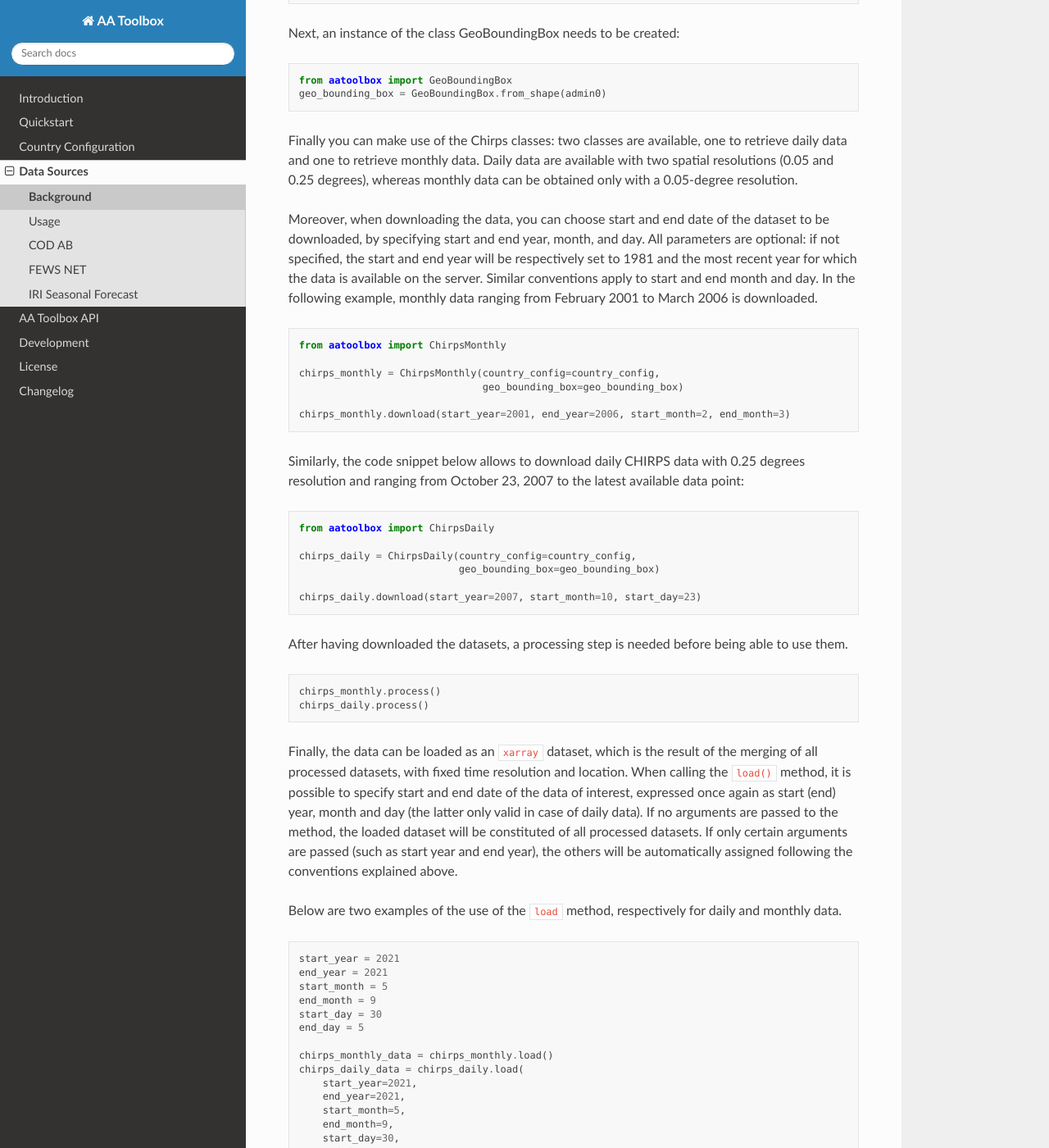
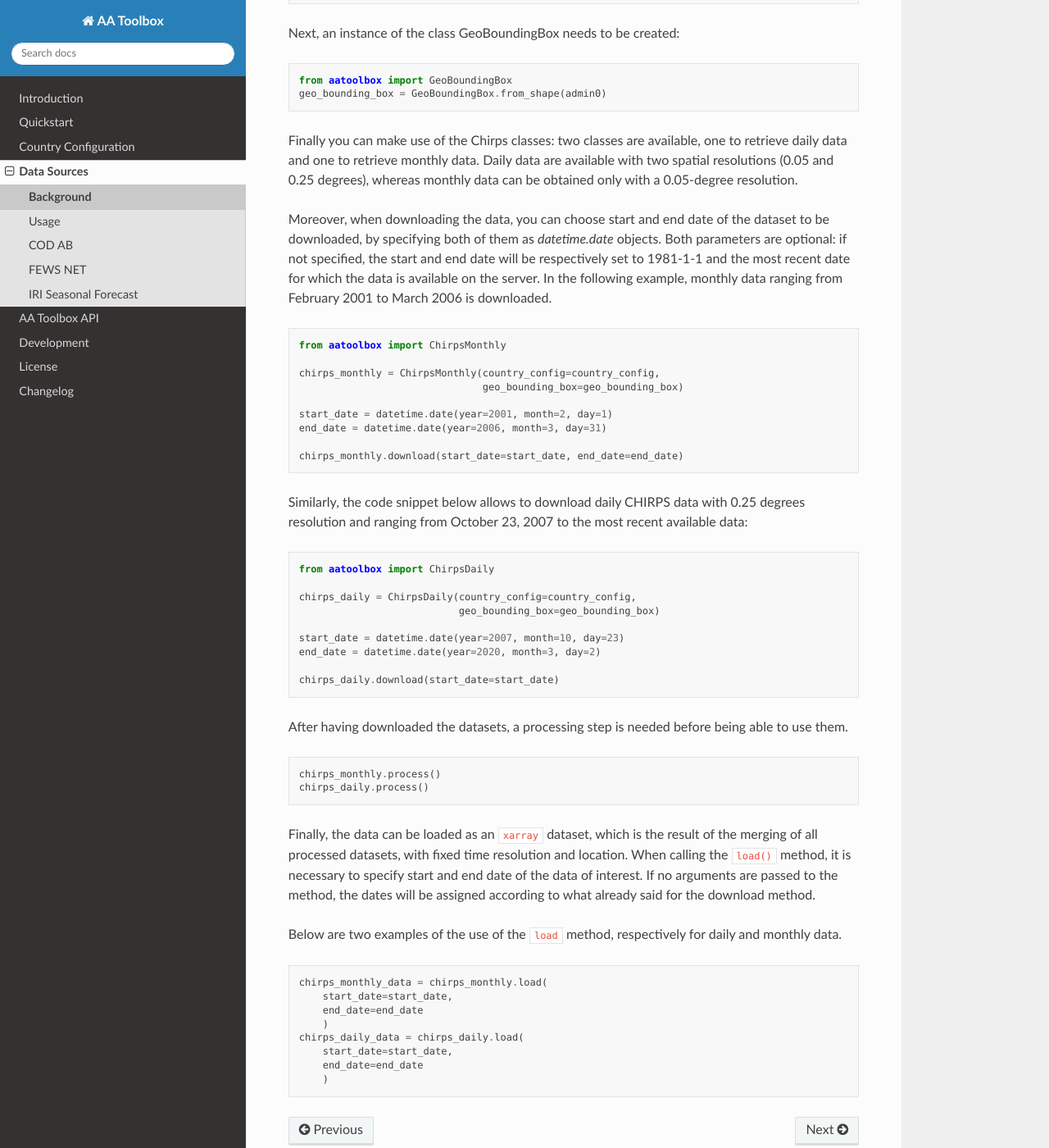
Before and after one commit to OCHA-DAP/ocha-anticipy, a Sphinx documentation site: the page built from docs/source/datasources/chirps.rst, in a window 1280 px wide and 1400 px high, scrolled down 993 px. Shown: the whole window at 82% size. Built offline with Sphinx 7.4.7 and the Read the Docs theme 2.0.0, drawn with Linux system fonts in a browser that asks for light colours.

Commit message:
update docs and docstrings

```diff
--- a/docs/source/datasources/chirps.rst
+++ b/docs/source/datasources/chirps.rst
@@ -62,11 +62,10 @@ data are available with two spatial resolutions (0.05 and 0.25 degrees),
 whereas monthly data can be obtained only with a 0.05-degree resolution.
 
 Moreover, when downloading the data, you can choose start and end date
-of the dataset to be downloaded, by specifying start and end year, month,
-and day. All parameters are optional: if not specified, the start
-and end year will be respectively set to 1981 and the most recent year
-for which the data is available on the server. Similar conventions
-apply to start and end month and day. In the following example, monthly
+of the dataset to be downloaded, by specifying both of them as `datetime.date`
+objects. Both parameters are optional: if not specified, the start and end
+date will be respectively set to 1981-1-1 and the most recent date for which
+the data is available on the server. In the following example, monthly
 data ranging from February 2001 to March 2006 is downloaded.
 
 .. code-block:: python
@@ -76,10 +75,14 @@ data ranging from February 2001 to March 2006 is downloaded.
     chirps_monthly = ChirpsMonthly(country_config=country_config,
                                    geo_bounding_box=geo_bounding_box)
 
-    chirps_monthly.download(start_year=2001, end_year=2006, start_month=2, end_month=3)
+    start_date = datetime.date(year=2001, month=2, day=1)
+    end_date = datetime.date(year=2006, month=3, day=31)
 
-Similarly, the code snippet below allows to download daily CHIRPS data with 0.25 degrees
-resolution and ranging from October 23, 2007 to the latest available data point:
+    chirps_monthly.download(start_date=start_date, end_date=end_date)
+
+Similarly, the code snippet below allows to download daily CHIRPS data with
+0.25 degrees resolution and ranging from October 23, 2007 to the most recent
+available data:
 
 .. code-block:: python
 
@@ -88,40 +91,36 @@ resolution and ranging from October 23, 2007 to the latest available data point:
     chirps_daily = ChirpsDaily(country_config=country_config,
                                geo_bounding_box=geo_bounding_box)
 
-    chirps_daily.download(start_year=2007, start_month=10, start_day=23)
+    start_date = datetime.date(year=2007, month=10, day=23)
+    end_date = datetime.date(year=2020, month=3, day=2)
 
-After having downloaded the datasets, a processing step is needed before being able to use them.
+    chirps_daily.download(start_date=start_date)
+
+After having downloaded the datasets, a processing step is needed before
+being able to use them.
 
 .. code-block:: python
 
     chirps_monthly.process()
     chirps_daily.process()
 
-Finally, the data can be loaded as an ``xarray`` dataset, which is the result of the merging of
-all processed datasets, with fixed time resolution and location. When calling the ``load()``
-method, it is possible to specify start and end date of the data of interest, expressed once
-again as start (end) year, month and day (the latter only valid in case of daily data). If
-no arguments are passed to the method, the loaded dataset will be constituted of all processed
-datasets. If only certain arguments are passed (such as start year and end year), the others will
-be automatically assigned following the conventions explained above.
+Finally, the data can be loaded as an ``xarray`` dataset, which is the result
+of the merging of all processed datasets, with fixed time resolution and
+location. When calling the ``load()`` method, it is necessary to specify start
+and end date of the data of interest. If no arguments are passed to the method,
+the dates will be assigned according to what already said for the download
+method.
 
-Below are two examples of the use of the ``load`` method, respectively for daily and monthly data.
+Below are two examples of the use of the ``load`` method,
+respectively for daily and monthly data.
 
 .. code-block:: python
 
-    start_year = 2021
-    end_year = 2021
-    start_month = 5
-    end_month = 9
-    start_day = 30
-    end_day = 5
-
-    chirps_monthly_data = chirps_monthly.load()
+    chirps_monthly_data = chirps_monthly.load(
+        start_date=start_date,
+        end_date=end_date
+        )
     chirps_daily_data = chirps_daily.load(
-        start_year=2021,
-        end_year=2021,
-        start_month=5,
-        end_month=9,
-        start_day=30,
-        end_day=5
+        start_date=start_date,
+        end_date=end_date
         )
```
Also changed, not shown: 2 other files.
